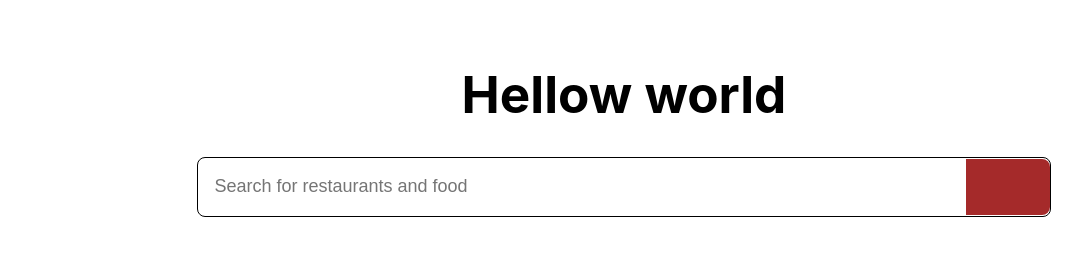
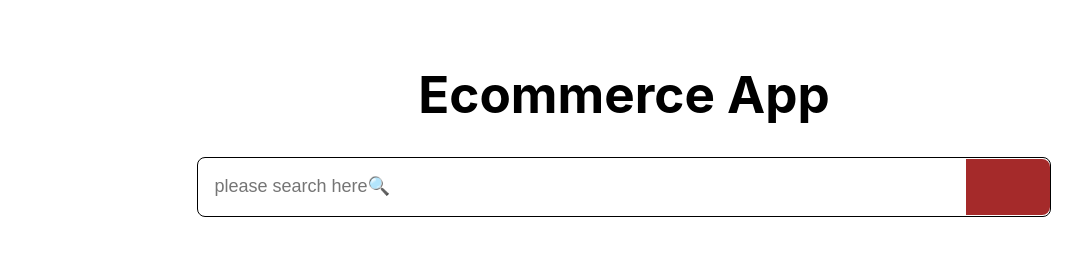
Before and after one commit to sam-0905/Ecommerce, a React (Vite) app: page / in a window 1280 px wide. Shown: the top 255 px of the page, without its empty margins (16-1098 px from the left). Built offline with nearby package versions, Linux system fonts and the light colour scheme.

Commit message:
updated search functionalitiy

```diff
--- a/src/App.jsx
+++ b/src/App.jsx
@@ -50,17 +50,17 @@ function App() {
     setFilteredData(filteredResult);
   };
 
-  console.log(data);
+  console.log("data from filter", data);
 
   return (
     <>
-      <h1>Hellow world</h1>
+      <h1>Ecommerce App</h1>
 
       <div className="Search-container">
         <input
           type="text"
           className="search-bar"
-          placeholder="Search for restaurants and food"
+          placeholder="please search here🔍"
           value={searchText}
           onChange={(e) => setSearchText(e.target.value)}
         />
```
